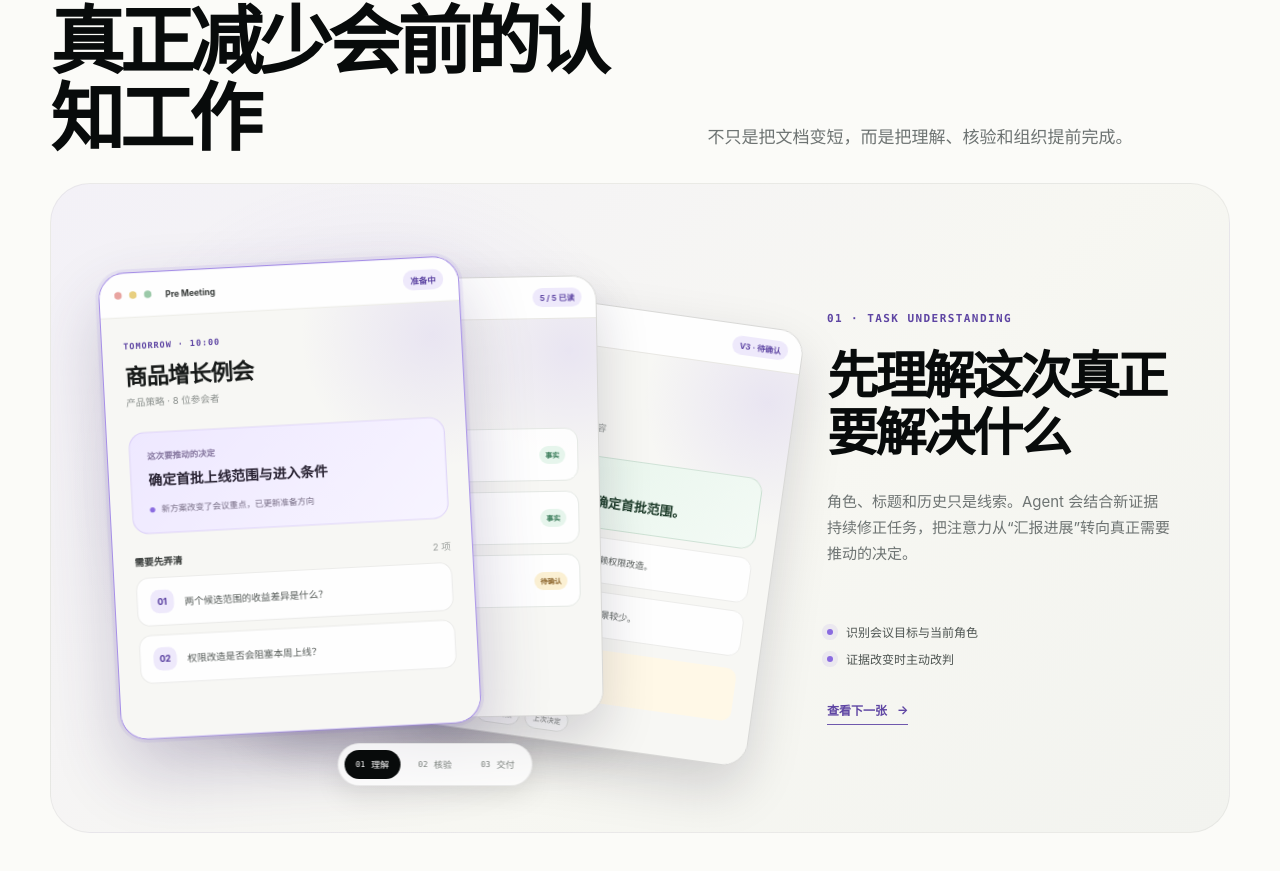
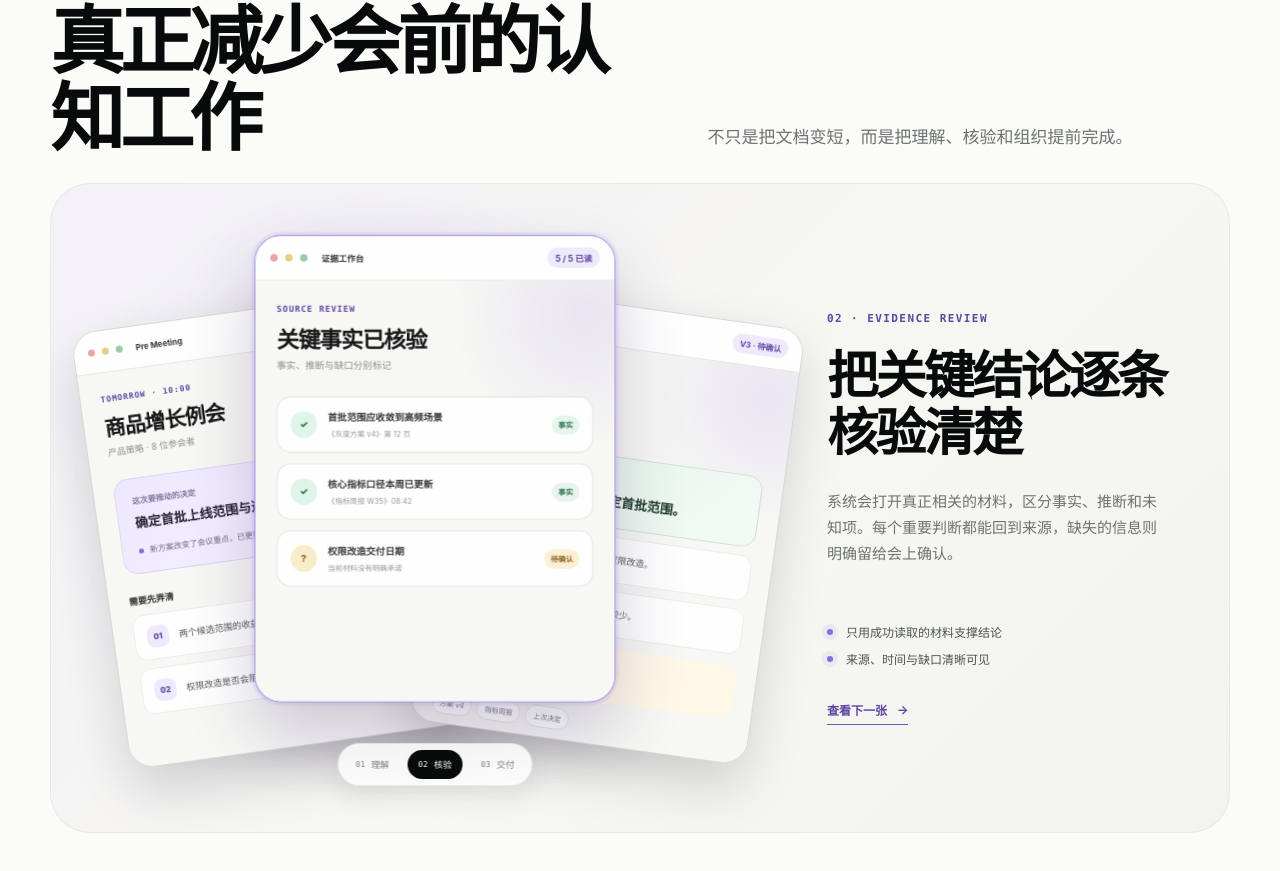
Before and after one commit to SLin-code/pre-meeting-web, a plain HTML site: page index.html in a window 1280 px wide. Shown: the part 1744-2615 px from the top of the page. Drawn offline with Linux system fonts and the light colour scheme.

Commit message:
Focus evidence card and add subtle motion

```diff
--- a/app.js
+++ b/app.js
@@ -163,7 +163,7 @@ let activeIndex = 0;
 let timer = null;
 let paused = reduceMotion.matches;
 let demoInView = false;
-let activeCapability = 0;
+let activeCapability = 1;
 
 function renderDemo(index, { focus = false } = {}) {
   const demo = DEMOS[index];
@@ -329,4 +329,4 @@ reduceMotion.addEventListener("change", (event) => setPaused(event.matches));
 
 document.querySelector("[data-year]").textContent = new Date().getFullYear();
 renderDemo(0);
-renderCapability(0);
+renderCapability(1);
--- a/index.html
+++ b/index.html
@@ -9,7 +9,7 @@
     />
     <meta name="theme-color" content="#fbfbf8" />
     <title>Pre Meeting｜让每一场会，在开始前就绪</title>
-    <link rel="stylesheet" href="./styles.css?v=20260831-1" />
+    <link rel="stylesheet" href="./styles.css?v=20260831-2" />
   </head>
   <body>
     <a class="skip-link" href="#main">跳到主要内容</a>
@@ -128,12 +128,12 @@
           <p>不只是把文档变短，而是把理解、核验和组织提前完成。</p>
         </div>
 
-        <div class="capability-showcase reveal" data-capability-showcase>
+        <div class="capability-showcase reveal" data-capability-showcase data-active-capability="1">
           <div class="capability-stage" aria-label="Pre Meeting 三项核心能力示意">
             <div class="capability-orbit orbit-one" aria-hidden="true"></div>
             <div class="capability-orbit orbit-two" aria-hidden="true"></div>
 
-            <button class="app-card card-context is-active" type="button" data-capability-card="0" aria-pressed="true" aria-label="查看理解会议任务">
+            <button class="app-card card-context" type="button" data-capability-card="0" aria-pressed="false" aria-label="查看理解会议任务">
               <span class="app-card-surface">
                 <span class="app-card-bar"><i></i><i></i><i></i><b>Pre Meeting</b><em>准备中</em></span>
                 <span class="app-card-body">
@@ -152,7 +152,7 @@
               </span>
             </button>
 
-            <button class="app-card card-evidence" type="button" data-capability-card="1" aria-pressed="false" aria-label="查看核验关键证据">
+            <button class="app-card card-evidence is-active" type="button" data-capability-card="1" aria-pressed="true" aria-label="查看核验关键证据">
               <span class="app-card-surface">
                 <span class="app-card-bar"><i></i><i></i><i></i><b>证据工作台</b><em>5 / 5 已读</em></span>
                 <span class="app-card-body">
@@ -189,19 +189,19 @@
             </button>
 
             <div class="capability-card-nav" role="tablist" aria-label="选择能力卡片">
-              <button class="is-active" type="button" role="tab" aria-selected="true" data-capability-select="0"><span>01</span>理解</button>
-              <button type="button" role="tab" aria-selected="false" data-capability-select="1"><span>02</span>核验</button>
+              <button type="button" role="tab" aria-selected="false" data-capability-select="0" tabindex="-1"><span>01</span>理解</button>
+              <button class="is-active" type="button" role="tab" aria-selected="true" data-capability-select="1"><span>02</span>核验</button>
               <button type="button" role="tab" aria-selected="false" data-capability-select="2"><span>03</span>交付</button>
             </div>
           </div>
 
           <article class="capability-story" aria-live="polite">
-            <p class="section-kicker" data-capability-kicker>01 · TASK UNDERSTANDING</p>
-            <h3 data-capability-title>先理解这次真正要解决什么</h3>
-            <p data-capability-description>角色、标题和历史只是线索。Agent 会结合新证据持续修正任务，把注意力从“汇报进展”转向真正需要推动的决定。</p>
+            <p class="section-kicker" data-capability-kicker>02 · EVIDENCE REVIEW</p>
+            <h3 data-capability-title>把关键结论逐条核验清楚</h3>
+            <p data-capability-description>系统会打开真正相关的材料，区分事实、推断和未知项。每个重要判断都能回到来源，缺失的信息则明确留给会上确认。</p>
             <ul data-capability-points>
-              <li>识别会议目标与当前角色</li>
-              <li>证据改变时主动改判</li>
+              <li>只用成功读取的材料支撑结论</li>
+              <li>来源、时间与缺口清晰可见</li>
             </ul>
             <button class="capability-next" type="button" data-capability-next>
               查看下一张 <span aria-hidden="true">→</span>
@@ -262,6 +262,6 @@
       <span>© <span data-year></span></span>
     </footer>
 
-    <script src="./app.js?v=20260831-1"></script>
+    <script src="./app.js?v=20260831-2"></script>
   </body>
 </html>
--- a/styles.css
+++ b/styles.css
@@ -1280,7 +1280,12 @@ button {
   box-shadow: 0 24px 52px rgba(26, 20, 42, .17);
   text-align: left;
   transition: border-color .25s ease, box-shadow .25s ease;
-}
+  animation: capabilityBreath 7.2s ease-in-out infinite;
+  will-change: transform;
+}
+
+.card-context .app-card-surface { animation-delay: -1.4s; }
+.card-deliverable .app-card-surface { animation-delay: -2.8s; }
 
 .app-card.is-active .app-card-surface,
 .app-card:focus-visible .app-card-surface {
@@ -1862,6 +1867,11 @@ button {
   50% { transform: translateY(-5px); }
 }
 
+@keyframes capabilityBreath {
+  0%, 100% { transform: translateY(0); }
+  50% { transform: translateY(-3px); }
+}
+
 @keyframes stepWake {
   0%, 16% { color: #7c827f; background: #f5f5f2; transform: translateX(0); }
   26%, 44% { color: var(--ink); background: var(--mint); transform: translateX(4px); }
```
